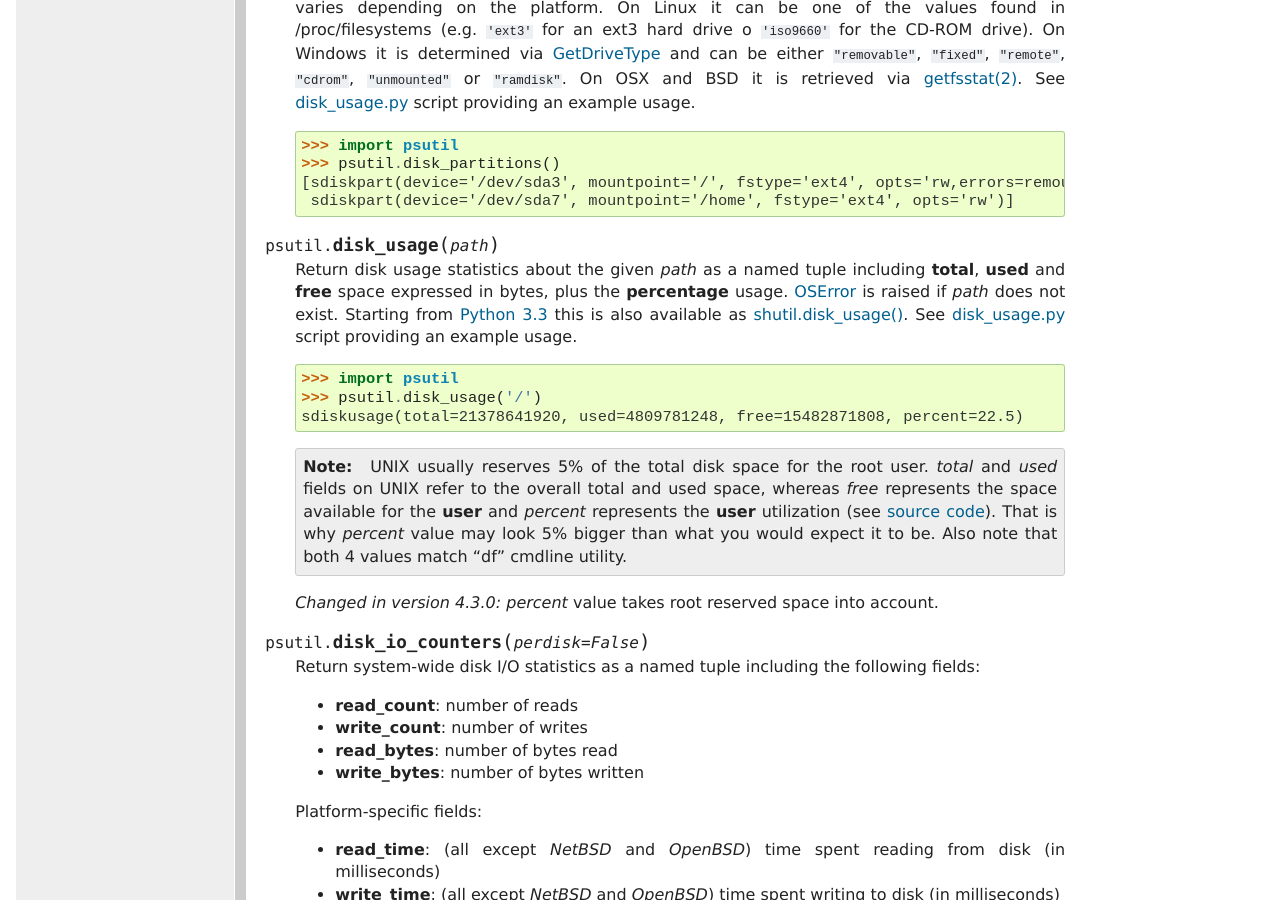
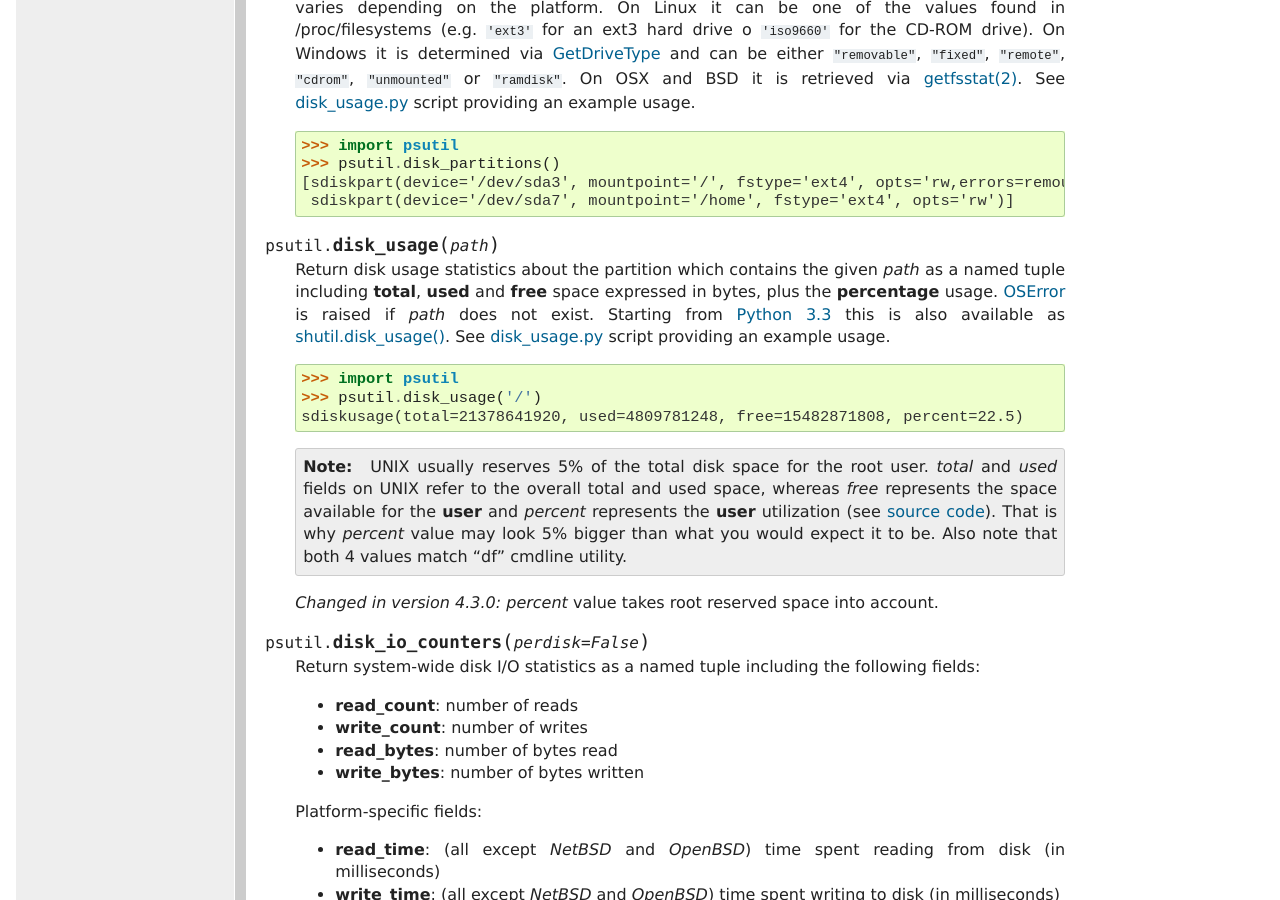
Before and after one commit to giampaolo/psutil, a Sphinx documentation site: the page built from docs/index.rst, in a window 1280 px wide and 900 px high, scrolled down 5262 px. Built offline with Sphinx 7.4.7, drawn with Linux system fonts in a browser that asks for light colours; formulas are drawn with MathJax 3.

Commit message:
#999 update disk_usage doc

```diff
--- a/docs/index.rst
+++ b/docs/index.rst
@@ -334,9 +334,9 @@ Disks
 
 .. function:: disk_usage(path)
 
-  Return disk usage statistics about the given *path* as a named tuple including
-  **total**, **used** and **free** space expressed in bytes, plus the
-  **percentage** usage.
+  Return disk usage statistics about the partition which contains the given
+  *path* as a named tuple including **total**, **used** and **free** space
+  expressed in bytes, plus the **percentage** usage.
   `OSError <http://docs.python.org/3/library/exceptions.html#OSError>`__ is
   raised if *path* does not exist.
   Starting from `Python 3.3 <http://bugs.python.org/issue12442>`__  this is
```
